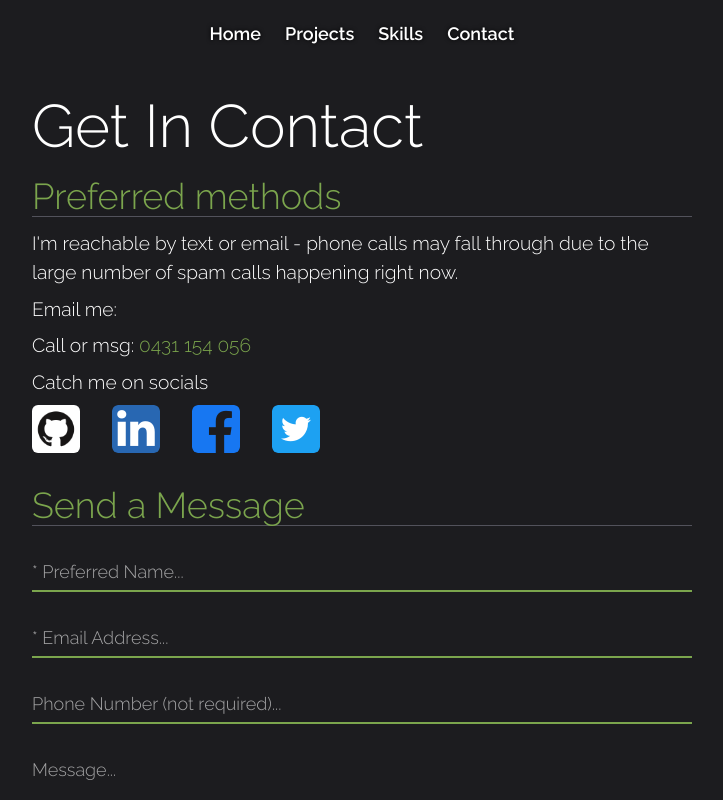
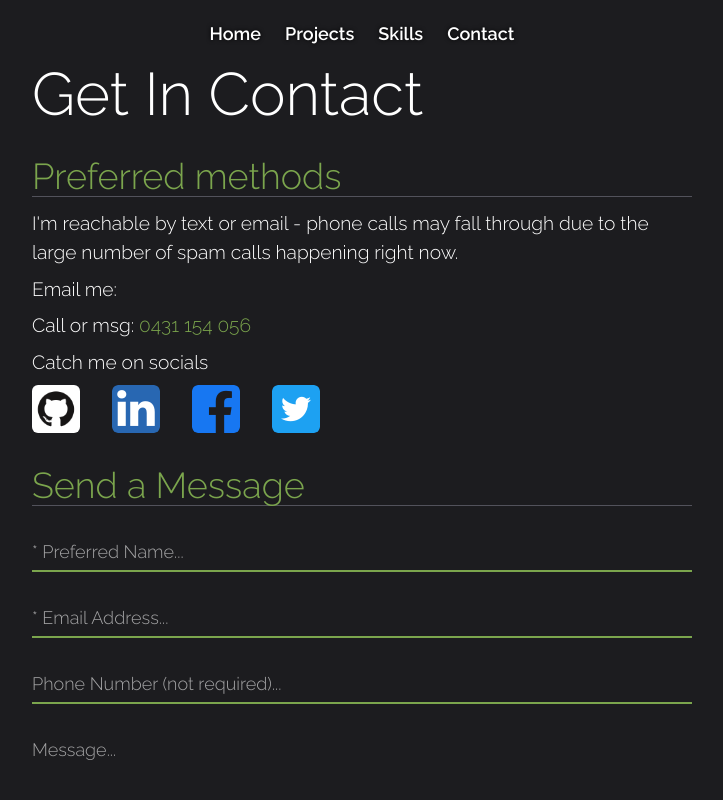
Before and after one commit to bradbrad88/portfolio-client, a React (Create React App) app: page /contact in a window 1280 px wide. Shown: the top 800 px of the page, without its empty margins (278-1001 px from the left). Built offline with nearby package versions, Linux system fonts and the light colour scheme.

Commit message:
Consistent html structure between pages

```diff
--- a/src/pages/contact/ContactPage.tsx
+++ b/src/pages/contact/ContactPage.tsx
@@ -8,8 +8,8 @@ import H2 from "components/elements/H2";
 const ContactPage = () => {
   return (
     <Main>
+      <H1>Get In Contact</H1>
       <Section>
-        <H1>Get In Contact</H1>
         <H2>Preferred methods</H2>
         <p>
           I'm reachable by text or email - phone calls may fall through due to the large number
--- a/src/pages/skills/Skills.tsx
+++ b/src/pages/skills/Skills.tsx
@@ -12,8 +12,8 @@ const Skills = () => {
   };
   return (
     <Main>
+      <H1>Skills</H1>
       <Section>
-        <H1>Skills</H1>
         <p>
           Honest feedback regarding my experience with various concepts and technology. A
           non-comprehensive list I'm slowly adding to.
```
